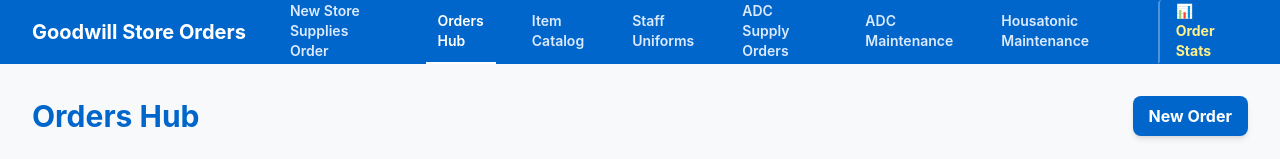
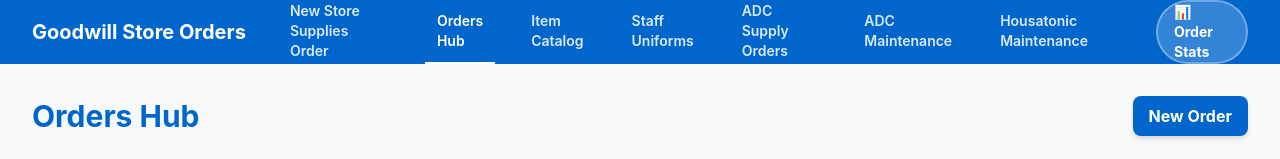
Before and after one commit to Paccount3/Goodwill-Store-Orders, a Next.js app: page /orders in a window 1280 px wide. Shown: the top 159 px of the page. Built offline with nearby package versions, Linux system fonts and the light colour scheme; no server answers; the database is empty.

Commit message:
Update Order Stats to rounded button style in navigation

```diff
--- a/app/components/Navigation.tsx
+++ b/app/components/Navigation.tsx
@@ -90,10 +90,10 @@
               <div className="flex-1"></div>
               <Link
                 href="/order-stats"
-                className={`inline-flex items-center px-4 py-2 border-b-2 border-l-2 text-sm font-bold transition-colors ${
+                className={`inline-flex items-center px-4 py-2 text-sm font-bold transition-all rounded-full ${
                   isActive('/order-stats')
-                    ? 'border-white text-white bg-white/15 rounded-tl'
-                    : 'border-transparent border-l-white/30 text-yellow-200 hover:text-yellow-100 hover:bg-white/10 hover:border-l-white/50 rounded-tl'
+                    ? 'bg-white text-[#0066CC] shadow-md'
+                    : 'bg-white/20 text-white hover:bg-white/30 hover:shadow-lg border-2 border-white/30'
                 }`}
               >
                 📊 Order Stats
```
